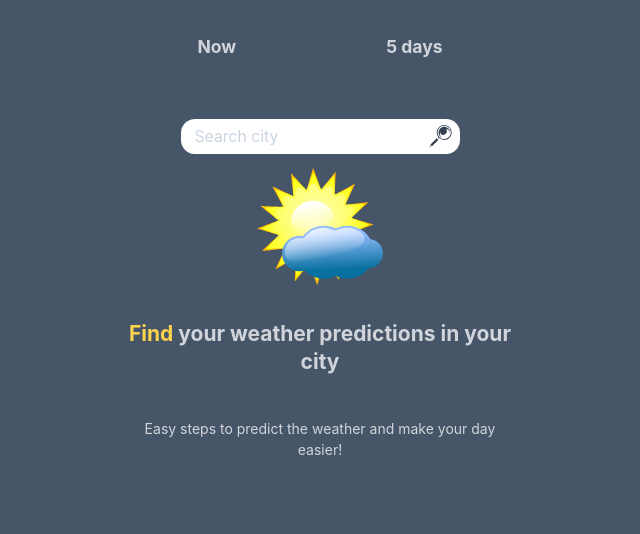
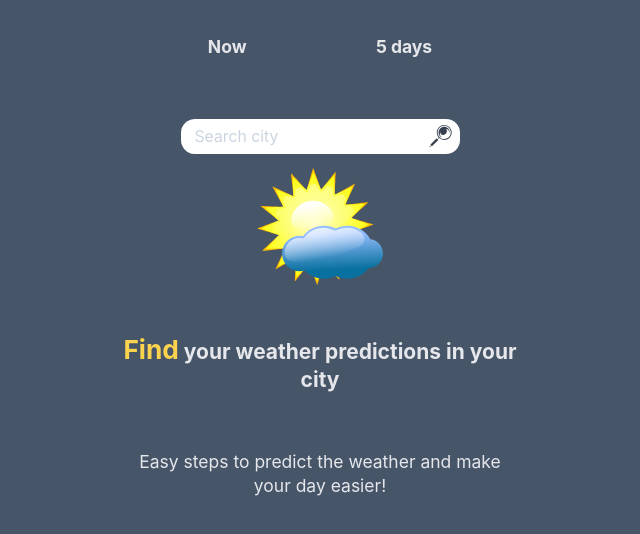
Before and after one commit to VladimirPariy/weatherApp-reactApp, a React (Create React App) app: page / in a window 1280 px wide. Shown: the top 534 px of the page, without its empty margins (320-960 px from the left). Built offline with nearby package versions, Linux system fonts and the light colour scheme.

Commit message:
fixed minor bugs

```diff
--- a/src/App.module.scss
+++ b/src/App.module.scss
@@ -1,5 +1,5 @@
 .wrapper {
-  @apply text-lg font-bold text-gray-300 w-screen h-full;
+  @apply text-lg font-bold text-gray-200 w-screen h-full;
   .container {
     @apply max-w-lg m-auto;
   }
--- a/src/components/UI/navbar/Navbar.module.scss
+++ b/src/components/UI/navbar/Navbar.module.scss
@@ -1,7 +1,7 @@
 nav{
   @apply flex items-center flex-col  py-5 w-full h-full;
   .list {
-    @apply flex w-full justify-between max-w-xs;
+    @apply flex w-full justify-evenly ;
     .item {
       @apply p-5 text-xl;
       .active {
--- a/src/components/currentWeatherItem/CurrentWeatherItem.jsx
+++ b/src/components/currentWeatherItem/CurrentWeatherItem.jsx
@@ -35,15 +35,15 @@ const CurrentWeatherItem = ({currentWeather}) => {
 
             <div className={style.weatherBlock}>
 
+                <div className={style.temp}>
+                    {temperature}
+                    <span className={style.cel}>&deg;</span>
+                </div>
                 <div className={style.iconWeather}>
                     <img src={weatherIcon} alt="icon"/>
                     <span>{des}</span>
                 </div>
 
-                <div className={style.temp}>
-                    {temperature}
-                    <span className={style.cel}>&deg;</span>
-                </div>
 
             </div>
 
--- a/src/components/currentWeatherItem/CurrentWeatherItem.module.scss
+++ b/src/components/currentWeatherItem/CurrentWeatherItem.module.scss
@@ -9,21 +9,13 @@
     .country {
       @apply text-cyan-100 pl-3;
     }
-
-
-  }
-  .bookmark {
-    @apply absolute right-3 top-1;
-    svg {
-      @apply text-3xl;
-    }
   }
 
   .weatherBlock {
-    @apply flex flex-row-reverse w-full items-center justify-between my-8 ;
+    @apply flex  flex-wrap w-full items-center justify-between my-8 ;
 
     .iconWeather {
-      @apply flex flex-col items-center mx-4;
+      @apply flex flex-col items-center mx-3;
       img {
         @apply w-20 -mb-6 -mt-2;
       }
--- a/src/hooks/useFetchingWeather.js
+++ b/src/hooks/useFetchingWeather.js
@@ -5,11 +5,12 @@ export function useFetchingWeather(city, type) {
     const [weather, setWeather] = useState('')
     const [error, setError] = useState('')
 
-    useEffect(()=> {
+    useEffect(() => {
         axios
             .get(`https://api.openweathermap.org/data/2.5/${type}q=${city}&units=metric&appid=50cb39ad20e8cdadfa2c8ce62827d3fa`)
             .then(res => setWeather(res.data))
-            .catch((e)=> setError(e.message))
+            .catch((e) => setError(e.message))
     }, [city, type])
+
     return [weather, error];
 }
--- a/src/hooks/useLocalStorage.js
+++ b/src/hooks/useLocalStorage.js
@@ -1,6 +1,6 @@
 import {useEffect, useState} from "react";
 
-export const useLocalStorage = (key,initialValue ) => {
+export const useLocalStorage = (key, initialValue) => {
 
     const getValueStorage = () => {
         const storageValue = localStorage.getItem(key)
@@ -13,9 +13,8 @@ export const useLocalStorage = (key,initialValue ) => {
 
     const [value, setValue] = useState(getValueStorage)
 
-    useEffect(()=> {
+    useEffect(() => {
         localStorage.setItem(key, JSON.stringify(value))
-
     }, [key, value])
 
     return [value, setValue]
--- a/src/pages/CurrentWeatherPage/CurrentWeatherPage.jsx
+++ b/src/pages/CurrentWeatherPage/CurrentWeatherPage.jsx
@@ -10,7 +10,7 @@ const CurrentWeatherPage = ({currentCity, setCurrentCity, visible, setVisible})
 
     let type = "weather?";
     const [currentWeather, error] = useFetchingWeather(currentCity, type)
-
+    console.log(currentWeather)
     return (
         <div className={style.wrapper}>
             {currentWeather && currentCity.toUpperCase() === currentWeather.name.toUpperCase() ?
--- a/src/pages/CurrentWeatherPage/CurrentWeatherPage.module.scss
+++ b/src/pages/CurrentWeatherPage/CurrentWeatherPage.module.scss
@@ -1,9 +1,5 @@
 .wrapper {
   @apply w-full p-4 relative text-center;
-
-  .countryName {
-
-  }
 
   .container {
     @apply w-full flex flex-wrap justify-between pt-7 ;
--- a/src/pages/ErrorPage/ErrorPage.jsx
+++ b/src/pages/ErrorPage/ErrorPage.jsx
@@ -6,7 +6,9 @@ const ErrorPage = () => {
 
     return (
         <div>
-            <div className={style.container}>An error has occurred. Try again later or go back to the <span className={style.homeLink}><HomeLink/></span> and try again.</div>
+            <div className={style.container}>An error has occurred. Try again later or go back to the <span
+                className={style.homeLink}><HomeLink/></span> and try again.
+            </div>
         </div>
     );
 };
--- a/src/pages/FiveDaysWeatherPage/FiveDaysWeatherPage.jsx
+++ b/src/pages/FiveDaysWeatherPage/FiveDaysWeatherPage.jsx
@@ -13,7 +13,7 @@ const FourDaysWeather = ({currentCity, setCurrentCity, visible, setVisible}) =>
 
     return (
         <div className={style.wrapper}>
-            {fourDaysWeather &&currentCity.toUpperCase() === fourDaysWeather.city.name.toUpperCase()?
+            {fourDaysWeather && currentCity.toUpperCase() === fourDaysWeather.city.name.toUpperCase() ?
                 <>
                     <WeatherPageHeader visible={visible}
                                        setVisible={setVisible}
--- a/src/pages/FiveDaysWeatherPage/FiveDaysWeatherPage.module.scss
+++ b/src/pages/FiveDaysWeatherPage/FiveDaysWeatherPage.module.scss
@@ -1,9 +1,5 @@
 .wrapper {
   @apply w-full p-4 relative text-center;
-
-  .countryName {
-    @apply text-cyan-200 pl-3;
-  }
 
   .container {
     @apply w-full flex flex-wrap justify-between pt-7 ;
--- a/src/pages/HomePage/HomePage.module.scss
+++ b/src/pages/HomePage/HomePage.module.scss
@@ -1,24 +1,26 @@
-.container{
+.container {
   @apply flex flex-col items-center p-7 w-full h-full;
-  .image{
+  .image {
     @apply w-36;
   }
+
   .text {
-    @apply text-center flex-grow pt-10;
+    @apply text-center flex-grow pt-14;
 
     :first-child {
-      @apply text-2xl pb-12;
+      @apply text-2xl pb-16;
 
       span {
-        @apply text-2xl text-amber-300 font-bold;
+        @apply text-3xl text-amber-300 font-bold;
       }
     }
 
     :last-child {
-      @apply text-base font-normal;
+      @apply text-xl font-normal;
     }
   }
-  .localStorageContainer{
-@apply flex flex-wrap justify-center;
+
+  .localStorageContainer {
+    @apply flex flex-wrap justify-center;
   }
 }
```
